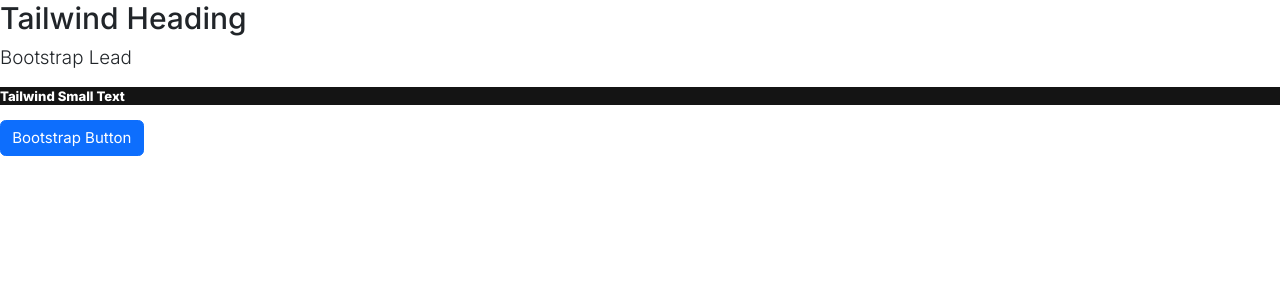
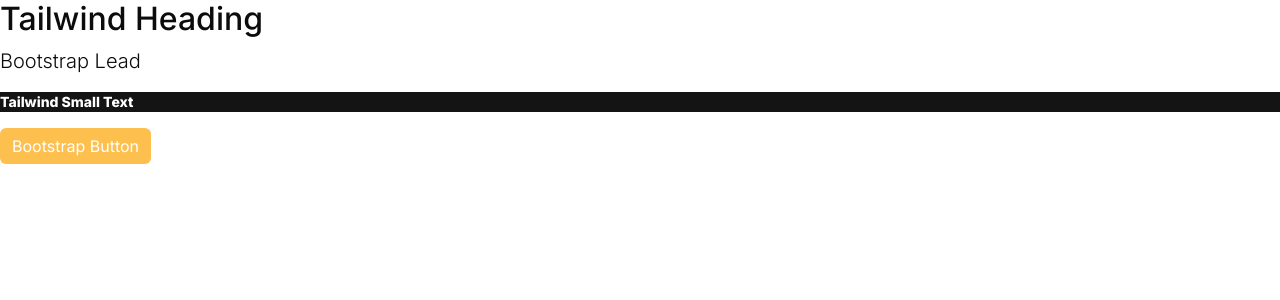
Before and after one commit to michaelmichio/nextjs-base-experiment, a Next.js app: page / in a window 1280 px wide. Shown: the top 300 px of the page. Built offline with nearby package versions, Linux system fonts and the light colour scheme.

Commit message:
fix scss

```diff
--- a/app/globals.scss
+++ b/app/globals.scss
@@ -3,4 +3,5 @@
 
 body {
   background-color: var(--white) !important;
+  color: var(--black-800);
 }
--- a/app/page.tsx
+++ b/app/page.tsx
@@ -1,6 +1,18 @@
+"use client";
+
+import { useEffect, useState } from "react";
 import { Button } from "react-bootstrap";
 
 export default function Home() {
+  const [toggleTheme, setToggleTheme] = useState<boolean>(false);
+
+  useEffect(() => {
+    document.documentElement.setAttribute(
+      "theme-mode",
+      `${toggleTheme ? "dark" : "light"}`
+    );
+  }, [toggleTheme]);
+
   return (
     <div className="tw-p-4 tw:space-y-3">
       <h2 className="tw:text-xl tw:font-semibold">Tailwind Heading</h2>
@@ -11,7 +23,14 @@
       >
         Tailwind Small Text
       </p>
-      <Button>Bootstrap Button</Button>
+      <Button
+        onClick={() => setToggleTheme((prev: boolean) => !prev)}
+        className="border-0"
+        variant="primary"
+        style={{ backgroundColor: "var(--primary-400)" }}
+      >
+        Bootstrap Button
+      </Button>
     </div>
   );
 }
--- a/package.json
+++ b/package.json
@@ -9,13 +9,15 @@
     "lint": "next lint"
   },
   "dependencies": {
+    "axios": "^1.10.0",
     "bootstrap": "^5.3.7",
     "next": "15.3.5",
     "react": "^19.0.0",
     "react-bootstrap": "^2.10.10",
     "react-dom": "^19.0.0",
     "sass": "^1.89.2",
-    "styled-components": "^6.1.19"
+    "styled-components": "^6.1.19",
+    "uuid": "^11.1.0"
   },
   "devDependencies": {
     "@eslint/eslintrc": "^3",
--- a/styles/_mixins.scss
+++ b/styles/_mixins.scss
@@ -81,27 +81,31 @@
 }
 
 /**
- * Generates black color shades and their RGB values for dark mode.
- * Includes custom overrides for black-1 and black-5.
+ * Generates the `--black-*` color variables for dark mode.
  *
- * @param {Color} $black-color - The base black color for mixing.
- * @param {Map} $percentage-black-hue - Map of hue names to darken percentages.
+ * In dark mode, "black" variables are visually lighter shades,
+ * created by mixing `white` toward the `$black-color` (usually white).
+ * This maintains semantic consistency (`--black-200`, etc.) while inverting visual logic.
+ *
+ * Also includes specific overrides for `--black-1` and `--black-5`,
+ * as well as corresponding RGB variables useful for `rgba()` use cases.
+ *
+ * @param {Color} $black-color - The visual base color in dark mode,
+ *        typically `white`, used to simulate the inverse of black shades.
+ * @param {Map} $percentage-black-hue - A map of hue keys (e.g., 1, 5, 10, 200, 900)
+ *        to percentage values used to generate lighter or darker variants.
  */
 @mixin theme-mode-dark($black-color, $percentage-black-hue) {
-  body {
   // Custom black shades
   --black-1: #{mix(black, $black-color, 60)};
   --black-5: #{mix(black, $black-color, 20)};
   --black-1-rgb: #{hexToRGB(mix(black, $black-color, 60))};
   --black-5-rgb: #{hexToRGB(mix(black, $black-color, 20))};
 
-    // Generated shades
+  // Auto-generated shades and their RGB equivalents
   @each $color-hue, $percent in $percentage-black-hue {
     --black-#{$color-hue}: #{mix(white, $black-color, $percent)};
-      --black-#{$color-hue}-rgb: #{hexToRGB(
-          mix(white, $black-color, $percent)
-        )};
-    }
+    --black-#{$color-hue}-rgb: #{hexToRGB(mix(white, $black-color, $percent))};
   }
 }
 
--- a/styles/_root.scss
+++ b/styles/_root.scss
@@ -66,21 +66,6 @@
   "light"
 );
 
-// Font size utility
-@each $size-key, $value in $eui-theme-font-sizing {
-  html[theme-fontsize="#{$size-key}"] {
-    font-size: #{$value};
-
-    body {
-      font-size: inherit;
-    }
-  }
-
-  .fs-#{$size-key} {
-    font-size: #{$value};
-  }
-}
-
 // Color mode per theme
 @each $mode-key, $mode-value in $eui-theme-colors-mode {
   $color-mode-light: map-get($mode-value, "light");
@@ -97,10 +82,8 @@
       html[theme-mode="system"] body[theme-color="#{$mode-key}"] {
         --white: #{$color-mode-dark-white};
         --black: #{$color-mode-dark-black};
-        @include theme-mode-dark(
-          $color-mode-dark-white,
-          $black-hue-dark
-        );
+        @include theme-mode-dark($color-mode-dark-white, $black-hue-dark);
+
       }
     }
 
@@ -109,10 +92,7 @@
       html[theme-mode="system"] body[theme-color="#{$mode-key}"] {
         --white: #{$color-mode-light-white};
         --black: #{$color-mode-light-black};
-        @include theme-mode-light(
-          $color-mode-light-black,
-          $black-hue-light
-        );
+        @include theme-mode-light($color-mode-light-black, $black-hue-light);
       }
     }
 
@@ -120,53 +100,63 @@
     html[theme-mode="light"] body[theme-color="#{$mode-key}"] {
       --white: #{$color-mode-light-white};
       --black: #{$color-mode-light-black};
-      @include theme-mode-light(
-        $color-mode-light-black,
-        $black-hue-light
-      );
+      @include theme-mode-light($color-mode-light-black, $black-hue-light);
     }
 
     // EXPLICIT DARK
     html[theme-mode="dark"] body[theme-color="#{$mode-key}"] {
       --white: #{$color-mode-dark-white};
       --black: #{$color-mode-dark-black};
-      @include theme-mode-dark(
-        $color-mode-dark-white,
-        $black-hue-dark
-      );
+      @include theme-mode-dark($color-mode-dark-white, $black-hue-dark);
+
     }
   }
 }
 
-// THEME SHAPE (border radius dsb)
-@each $theme-group, $theme-value in $eui-theme-shape {
-  html[theme="#{$theme-group}"] {
-    @each $shape-group, $shape-value in $theme-value {
-      body[theme-shape="#{$shape-group}"] {
-        @each $shape-key, $value in $shape-value {
-          --#{$shape-key}: #{$value};
-        }
-      }
-    }
-  }
-}
+// // Font size utility
+// @each $size-key, $value in $eui-theme-font-sizing {
+//   html[theme-fontsize="#{$size-key}"] {
+//     font-size: #{$value};
 
-// THEME COMPONENT VARIABLE (padding, margin, dsb)
-@each $theme-group, $theme-value in $eui-theme-component {
-  html[theme="#{$theme-group}"] body {
-    @each $component-key, $value in $theme-value {
-      --#{$component-key}: #{$value};
-    }
-  }
-}
+//     body {
+//       font-size: inherit;
+//     }
+//   }
 
-// GLOBAL SPACERS & UTILITY CLASS
-:root {
-  @each $key, $value in $eui-theme-spacers {
-    --eui-space-#{$key}: #{$value};
+//   .fs-#{$size-key} {
+//     font-size: #{$value};
+//   }
+// }
 
-    .border-radius-#{$key} {
-      border-radius: #{$value} !important;
-    }
-  }
-}
+// // THEME SHAPE (border radius dsb)
+// @each $theme-group, $theme-value in $eui-theme-shape {
+//   html[theme="#{$theme-group}"] {
+//     @each $shape-group, $shape-value in $theme-value {
+//       body[theme-shape="#{$shape-group}"] {
+//         @each $shape-key, $value in $shape-value {
+//           --#{$shape-key}: #{$value};
+//         }
+//       }
+//     }
+//   }
+// }
+
+// // THEME COMPONENT VARIABLE (padding, margin, dsb)
+// @each $theme-group, $theme-value in $eui-theme-component {
+//   html[theme="#{$theme-group}"] body {
+//     @each $component-key, $value in $theme-value {
+//       --#{$component-key}: #{$value};
+//     }
+//   }
+// }
+
+// // GLOBAL SPACERS & UTILITY CLASS
+// :root {
+//   @each $key, $value in $eui-theme-spacers {
+//     --eui-space-#{$key}: #{$value};
+
+//     .border-radius-#{$key} {
+//       border-radius: #{$value} !important;
+//     }
+//   }
+// }
--- a/styles/_variables.scss
+++ b/styles/_variables.scss
@@ -11,8 +11,8 @@
     "danger": #e11818,
     "warning": #f9a620,
 
-    "light": #dae2ee,
-    "dark": #000,
+    "black": #000,
+    "white": #fff,
   ),
   "mode": (
     "light": (
@@ -36,8 +36,8 @@
     "danger": #e11818,
     "warning": #f9a620,
 
-    "light": #dae2ee,
-    "dark": #000,
+    "black": #000,
+    "white": #fff,
   ),
   "mode": (
     "light": (
```
Also changed, not shown: 1 other file (tests, documents, lock files or other folders). Lines whose indentation alone changed are shown as unchanged.
